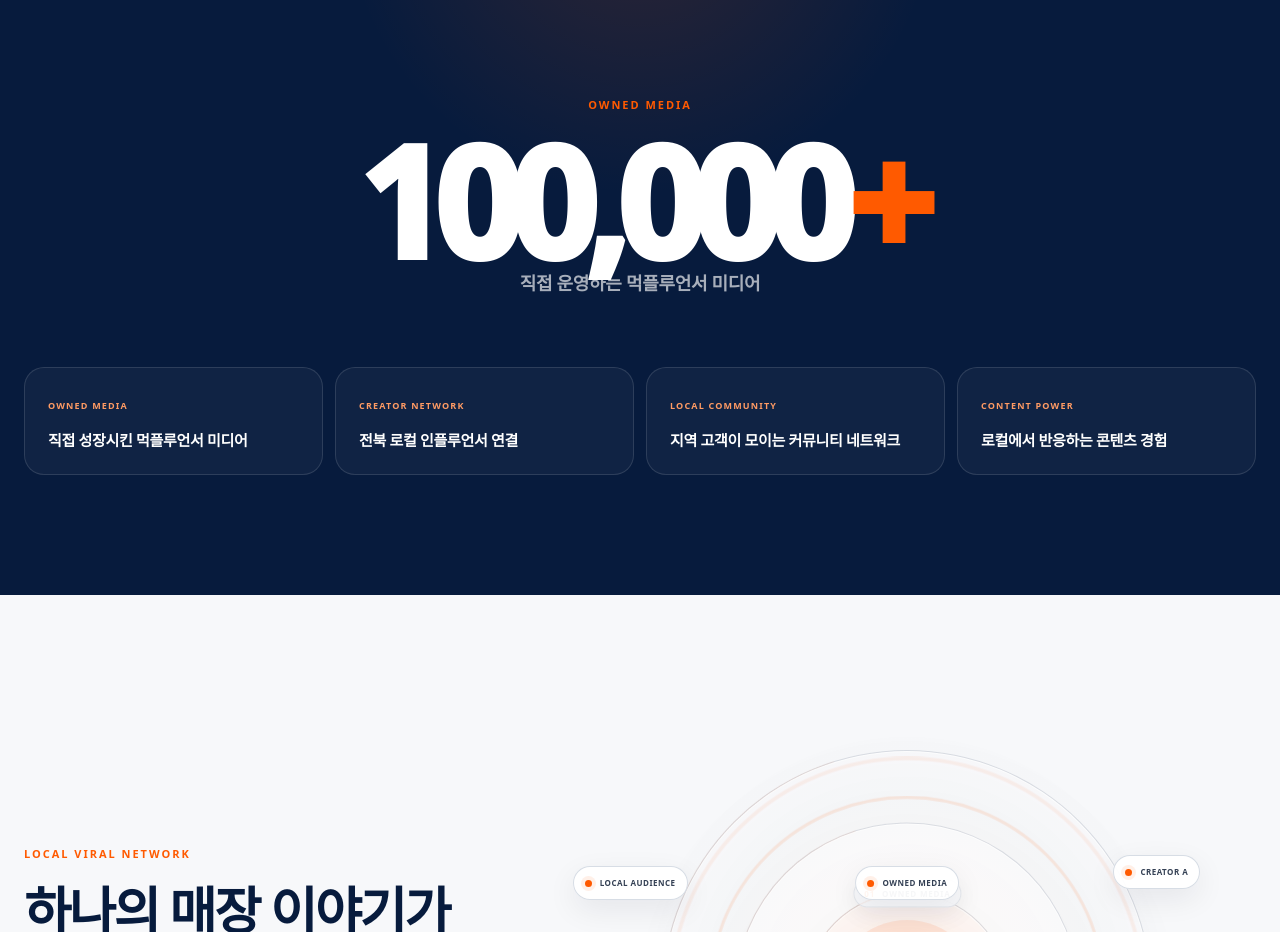
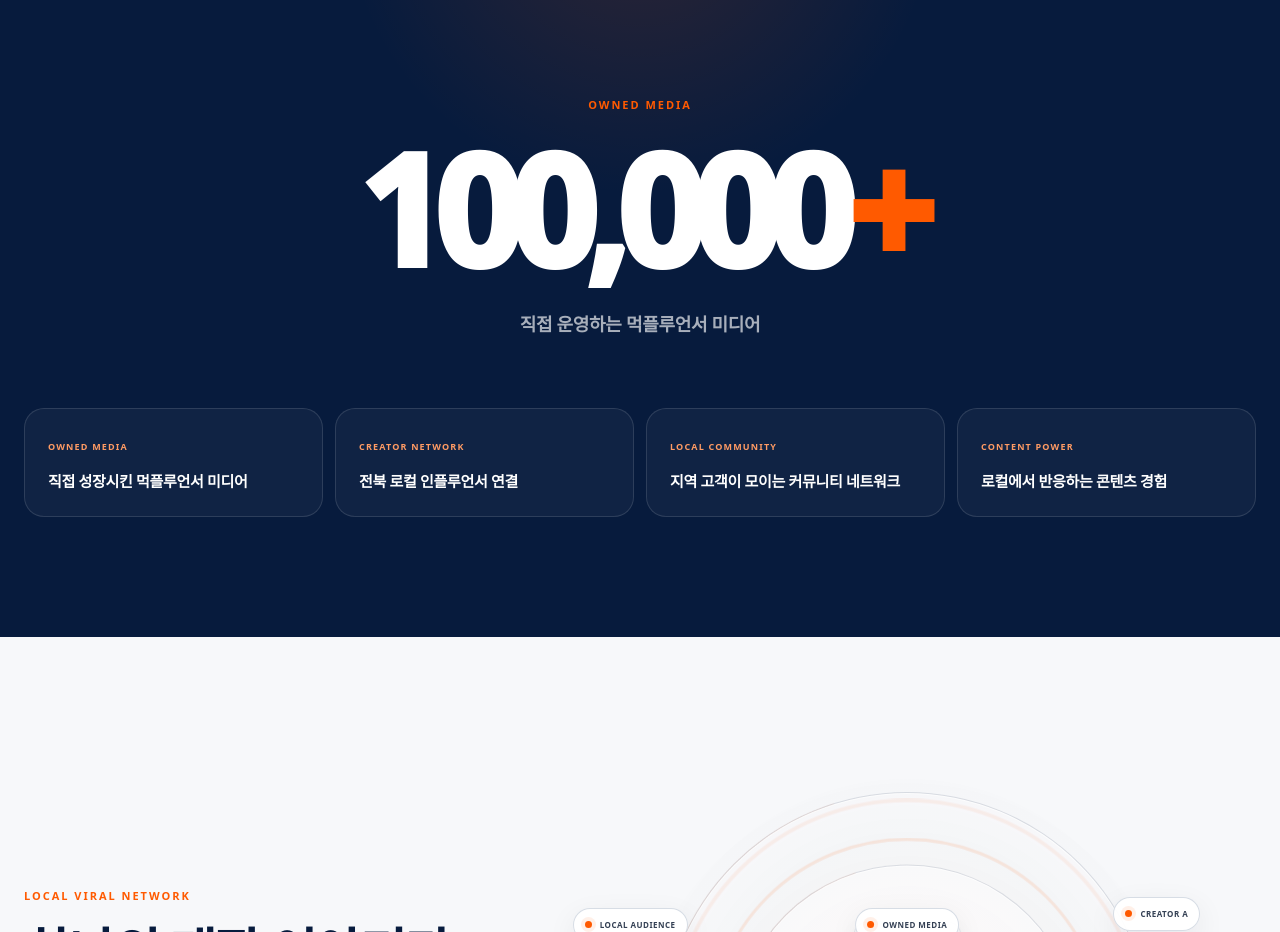
Before and after one commit to sangil92/donghaeng_company, a Next.js app: page / in a window 1280 px wide. Shown: the part 2280-3212 px from the top of the page. Built offline with nearby package versions, Linux system fonts and the light colour scheme.

Commit message:
Separate animated stat label from number

```diff
--- a/app/polish.css
+++ b/app/polish.css
@@ -500,15 +500,28 @@
 
 .proof-section .shell{position:relative;z-index:1}
 
+.proof-section .big-stat{
+  line-height:1;
+  margin-bottom:26px;
+}
+
 .big-stat .animated-stat{
   display:inline-flex;
   align-items:flex-start;
+  line-height:1;
   color:#fff;
   font-variant-numeric:tabular-nums;
 }
 
 .big-stat .animated-stat>span:first-child{color:#fff}
 .big-stat .animated-stat-suffix{color:var(--orange);margin-left:.03em}
+
+.proof-section .stat-label{
+  margin:0;
+  line-height:1.5;
+  position:relative;
+  z-index:1;
+}
 
 .proof-card{
   position:relative;
```
